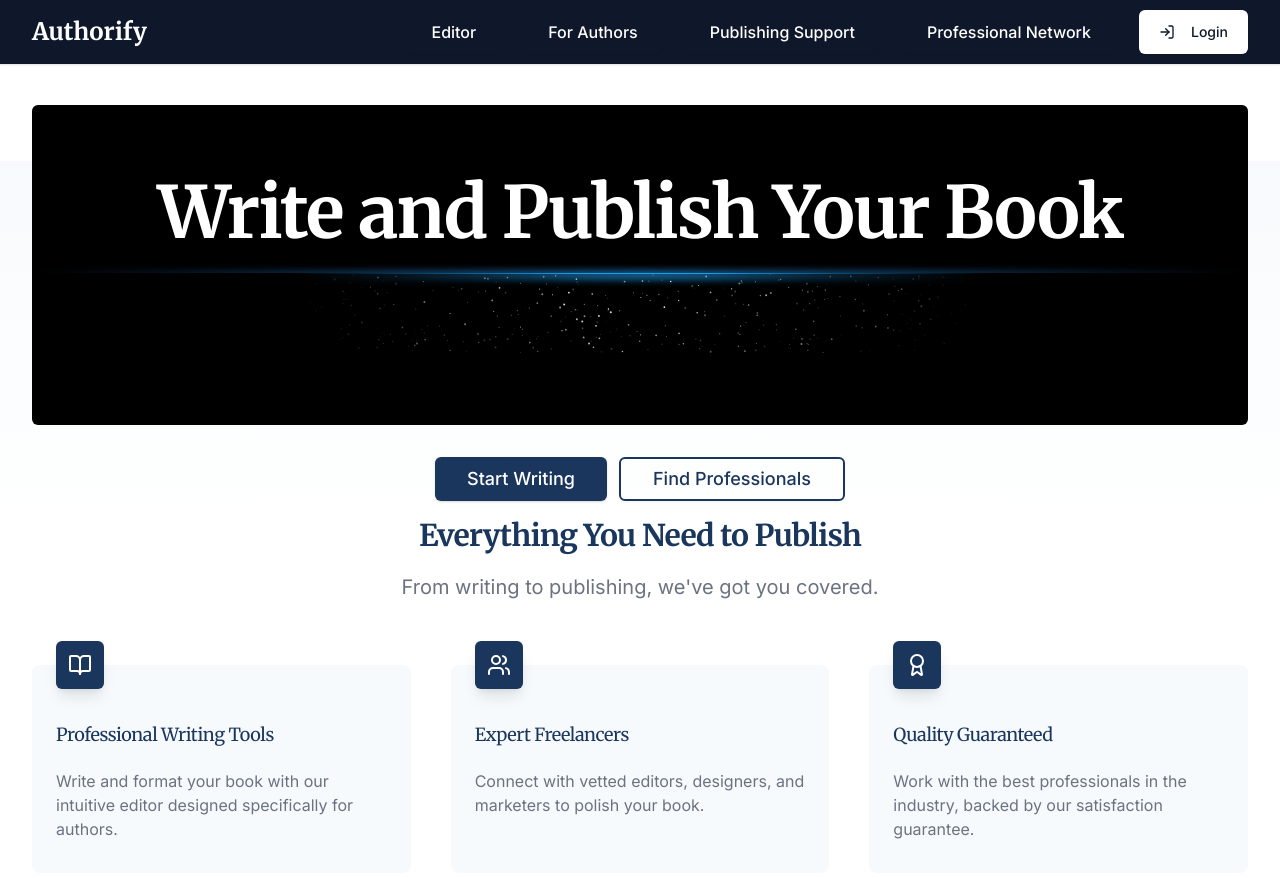
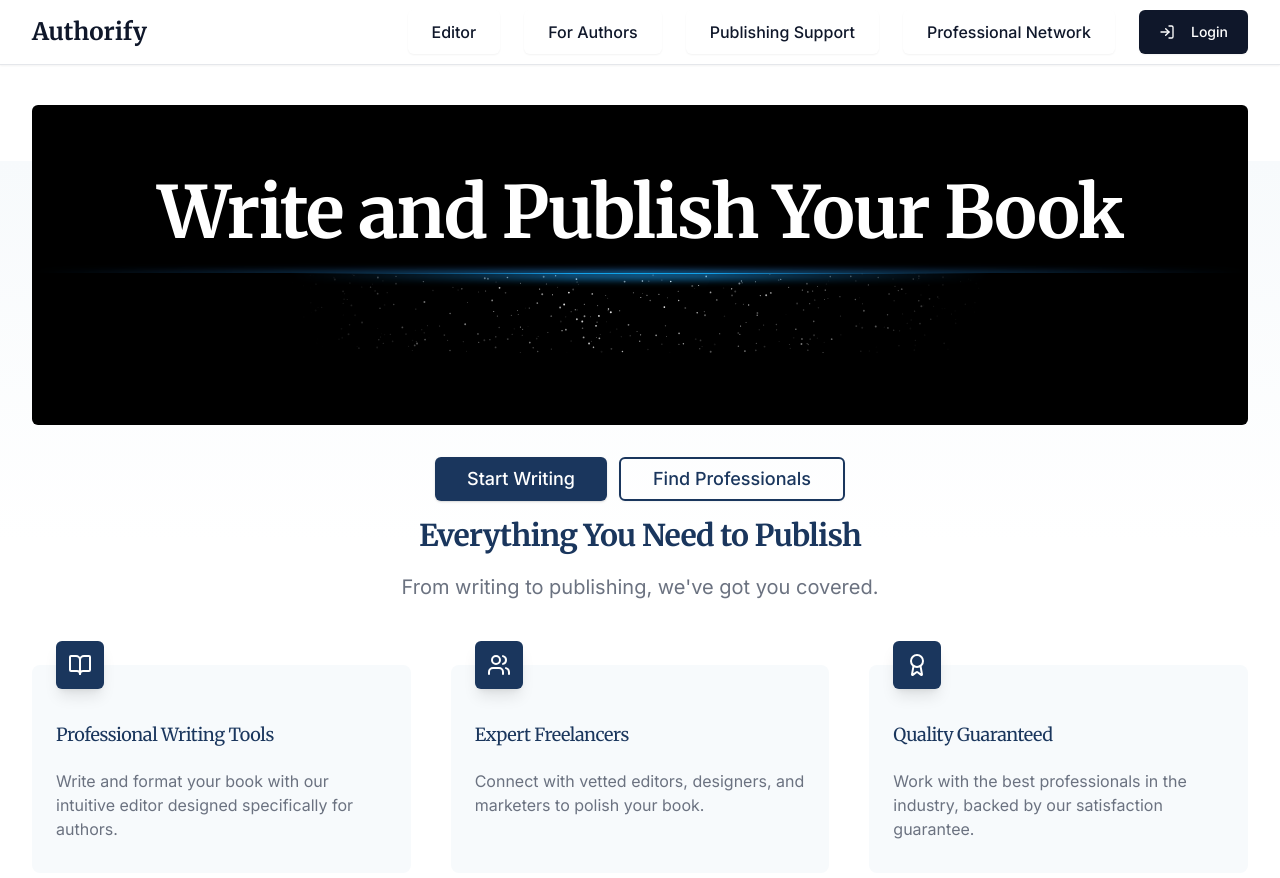
Before and after one commit to kturner2017/author-freelance-hub, a React (Vite) app: page / in a window 1280 px wide. Shown: the top 878 px of the page. Built offline with nearby package versions, Linux system fonts and the light colour scheme.

Commit message:
Update header background color
This commit addresses a question regarding the header's background color and its adherence to the knowledge base.  No changes to the color itself are made in this commit.

```diff
--- a/src/components/Navigation.tsx
+++ b/src/components/Navigation.tsx
@@ -44,13 +44,13 @@ const Navigation = () => {
   };
 
   return (
-    <nav className="border-b border-gray-200 bg-[#0F172A] shadow-sm">
+    <nav className="border-b border-gray-200 bg-white shadow-sm">
       <div className="container mx-auto px-8 h-16">
         <div className="flex items-center justify-between h-full">
           <div className="flex items-center">
             <Link
               to="/"
-              className="text-2xl font-serif font-bold text-white hover:text-gray-200 transition-colors duration-200"
+              className="text-2xl font-serif font-bold text-[#0F172A] hover:text-gray-700 transition-colors duration-200"
             >
               Authorify
             </Link>
@@ -60,28 +60,28 @@ const Navigation = () => {
             <Button
               asChild
               variant="ghost"
-              className="text-base font-medium text-white hover:bg-white/10 transition-all duration-200"
+              className="text-base font-medium text-[#0F172A] hover:bg-gray-100 transition-all duration-200"
             >
               <Link to="/editor">Editor</Link>
             </Button>
             <Button
               asChild
               variant="ghost"
-              className="text-base font-medium text-white hover:bg-white/10 transition-all duration-200"
+              className="text-base font-medium text-[#0F172A] hover:bg-gray-100 transition-all duration-200"
             >
               <Link to="/for-authors">For Authors</Link>
             </Button>
             <Button
               asChild
               variant="ghost"
-              className="text-base font-medium text-white hover:bg-white/10 transition-all duration-200"
+              className="text-base font-medium text-[#0F172A] hover:bg-gray-100 transition-all duration-200"
             >
               <Link to="/publishing-support">Publishing Support</Link>
             </Button>
             <Button
               asChild
               variant="ghost"
-              className="text-base font-medium text-white hover:bg-white/10 transition-all duration-200"
+              className="text-base font-medium text-[#0F172A] hover:bg-gray-100 transition-all duration-200"
             >
               <Link to="/professional-network">Professional Network</Link>
             </Button>
@@ -89,7 +89,7 @@ const Navigation = () => {
               <Button
                 onClick={handleLogout}
                 variant="outline"
-                className="font-medium border border-white text-white hover:bg-white/10 transition-colors duration-200"
+                className="font-medium border border-[#0F172A] text-[#0F172A] hover:bg-gray-100 transition-colors duration-200"
               >
                 <LogOut className="mr-2 h-4 w-4" />
                 Logout
@@ -97,7 +97,7 @@ const Navigation = () => {
             ) : (
               <Button
                 asChild
-                className="bg-white hover:bg-gray-100 text-[#0F172A] font-medium px-5 py-3 transition-colors duration-200"
+                className="bg-[#0F172A] hover:bg-[#1E293B] text-white font-medium px-5 py-3 transition-colors duration-200"
               >
                 <Link to="/auth">
                   <LogIn className="mr-2 h-4 w-4" />
@@ -109,7 +109,7 @@ const Navigation = () => {
 
           <Sheet>
             <SheetTrigger asChild>
-              <Button variant="ghost" size="icon" className="sm:hidden text-white hover:bg-white/10">
+              <Button variant="ghost" size="icon" className="sm:hidden text-[#0F172A] hover:bg-gray-100">
                 <Briefcase className="h-6 w-6" />
               </Button>
             </SheetTrigger>
```
